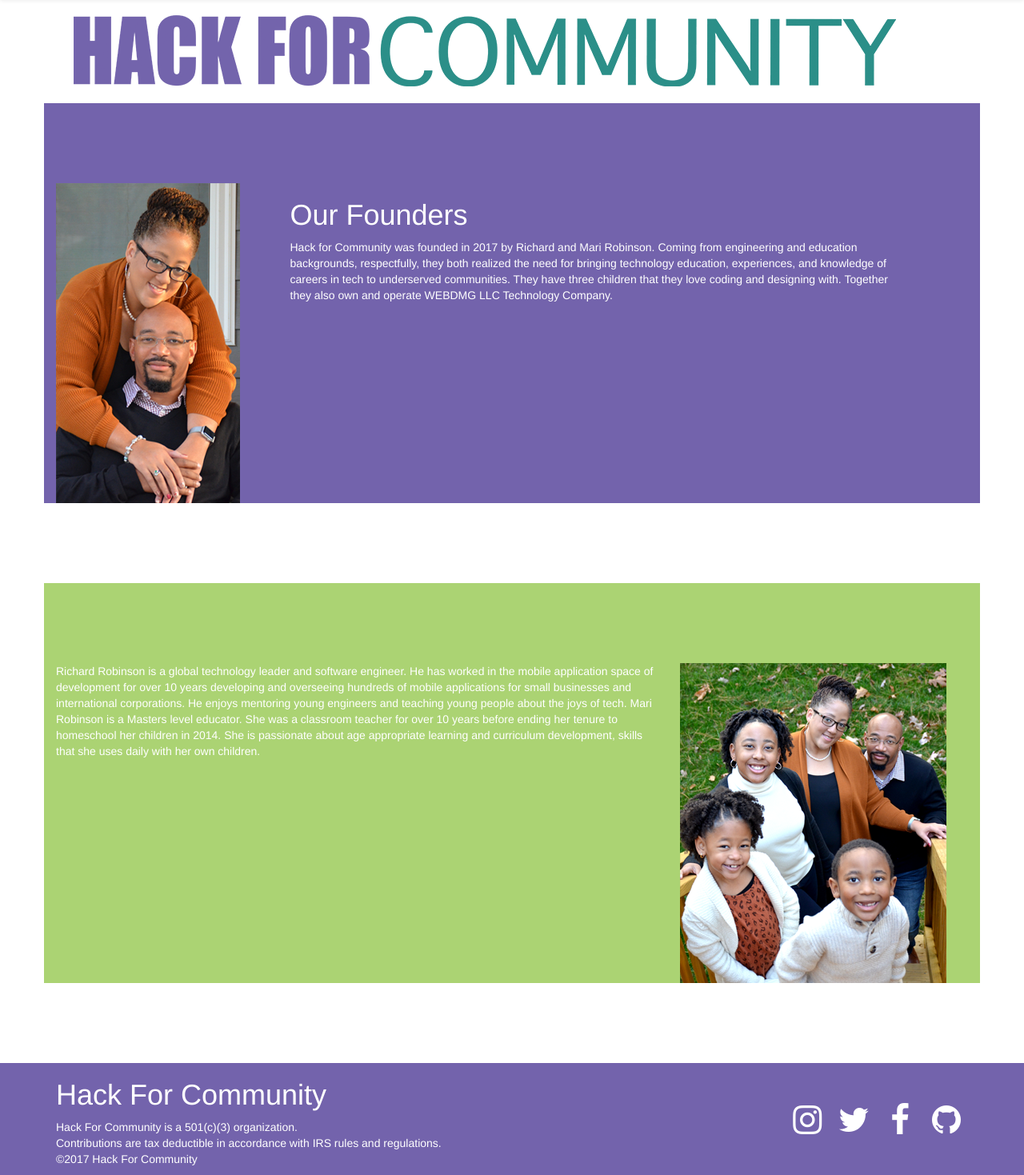
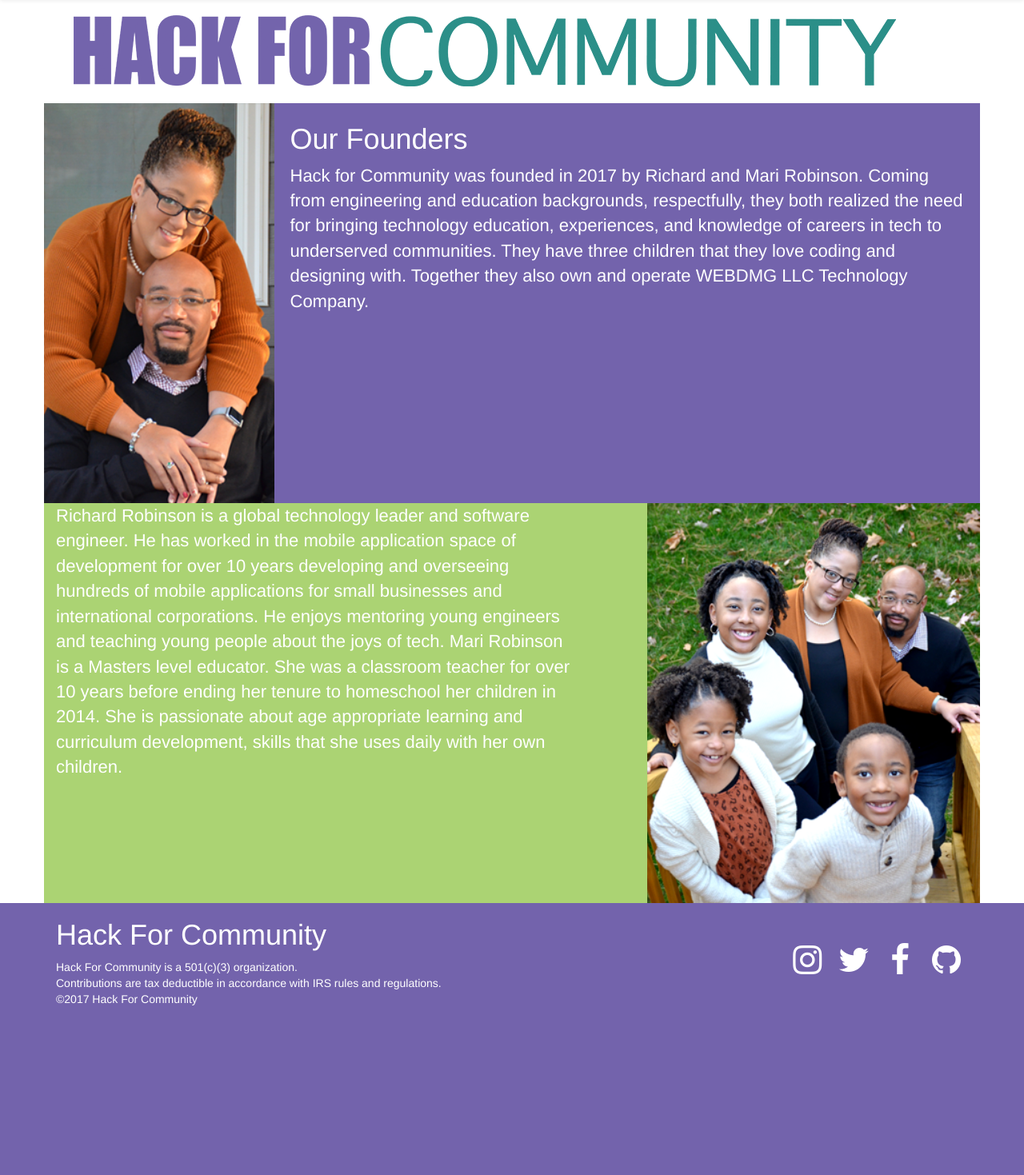
Before and after one commit to hackforcommunity/hackforcommunity, a CodeIgniter app: page /database/ourboard in a window 1280 px wide. Shown: the part 51-1520 px from the top of the page at 80% size. After the commit the page ends 1308 px from the top, so only its background shows below. Run offline with CodeIgniter, Linux system fonts and the light colour scheme; some libraries are stand-ins or nearby versions.

Commit message:
finsihed fonders page

```diff
--- a/application/views/ourboard.php
+++ b/application/views/ourboard.php
@@ -11,9 +11,9 @@
   <div class="container">
 	<div class="row">
 	  <div class="col-md-3">
-		  <img src="../images/image4.png" class="img-responsive pull-left" />
+		 <!-- <img src="../images/image4.png" class="img-responsive visible-xs" /> -->
 	  </div>
-	  <div class="col-md-8">
+	  <div class="col-md-9">
 			<h1>Our Founders</h1>
 			<p>Hack for Community was founded in 2017 by Richard and Mari Robinson. Coming from engineering and education backgrounds, respectfully, they both realized the need for bringing technology education, experiences, and knowledge of careers in tech to underserved communities. They have three children that they love coding and designing with. Together they also own and operate WEBDMG LLC Technology Company.</p>
 		</div>
@@ -23,13 +23,13 @@
 <div class="section ourboard1">
   <div class="container">
 	<div class="row">
-	  <div class="col-md-8">
+	  <div class="col-md-7">
 		  <p>Richard Robinson is a global technology leader and software engineer. He has worked in the mobile application space of development for over 10 years developing and overseeing hundreds of mobile applications for small businesses and international corporations. He enjoys mentoring young engineers and teaching young people about the joys of tech.
 
 			  Mari Robinson is a Masters level educator. She was a classroom teacher for over 10 years before ending her tenure to homeschool her children in 2014. She is passionate about age appropriate learning and curriculum development, skills that she uses daily with her own children.</p>
 	  </div>
-	  <div class="col-md-4">
-			<img src="../images/image5.png"  class="img-responsive"/>
+	  <div class="col-md-5">
+			<!-- <img src="../images/image5.png"  class="img-responsive"/> -->
 		</div>
 	</div>
   </div>
--- a/css/h4c.css
+++ b/css/h4c.css
@@ -216,7 +216,9 @@
 
 .programs2 .container p,
 .programs3 .container p,
-.programs4 .container p{
+.programs4 .container p,
+.ourboard .container p,
+.ourboard1 .container p{
 	font-size: 22px;
 }
 
@@ -242,16 +244,44 @@
 .ourboard,
 .ourboard1{
 	color: var(--outline-white);
-	height: 600px;
 }
 .ourboard .container{
-	background-image: none;
-
+	padding-top: 5px;
+	background-image: url(../images/image4.png);
+	background-position: left;
+	background-repeat: no-repeat;
+	background-size: contain;
 	background-color: var(--purple);
 }
 .ourboard1 .container{
-	background-image: none;
+	padding-top: 0px;
+	background-image: url(../images/image5.png);
+	background-position: right;
+	background-repeat: no-repeat;
+	background-size: contain;
 	background-color: var(--main-bg-color-green);
+}
+
+.onboard .container .col-md-4{
+	padding-left: 0;
+}
+
+@media only screen and (max-width: 768px) {
+
+	.ourboard .container{
+		background-image: none;
+		background-position: left;
+		background-repeat: no-repeat;
+		background-size: contain;
+		background-color: var(--purple);
+	}
+	.ourboard1 .container{
+		background-image: none;
+		background-position: right;
+		background-repeat: no-repeat;
+		background-size: contain;
+		background-color: var(--main-bg-color-green);
+	}
 }
 
 /* Footer CSS */
```
Also changed, not shown: application/views/welcome_message copy.php (added, +78 -0 lines).
